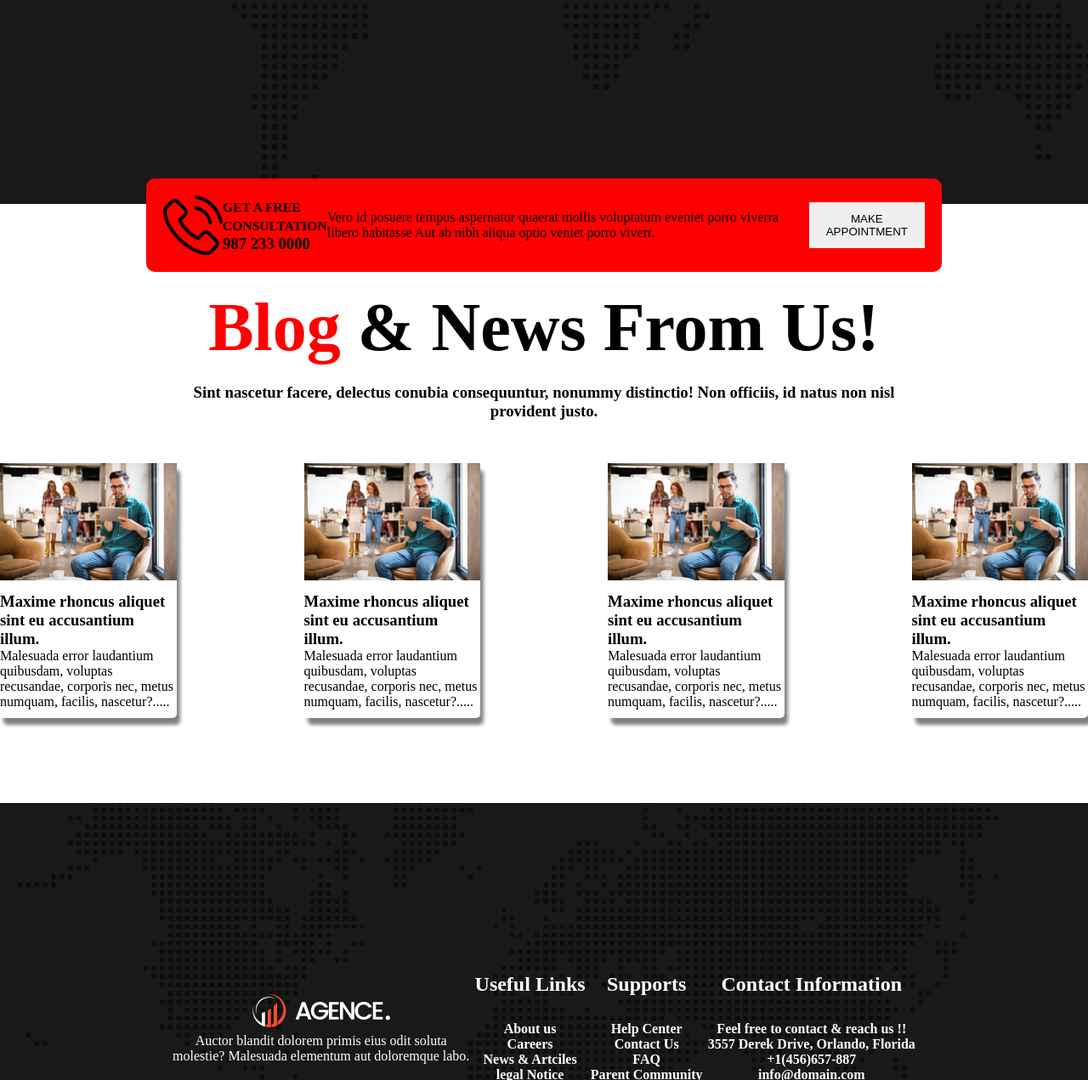
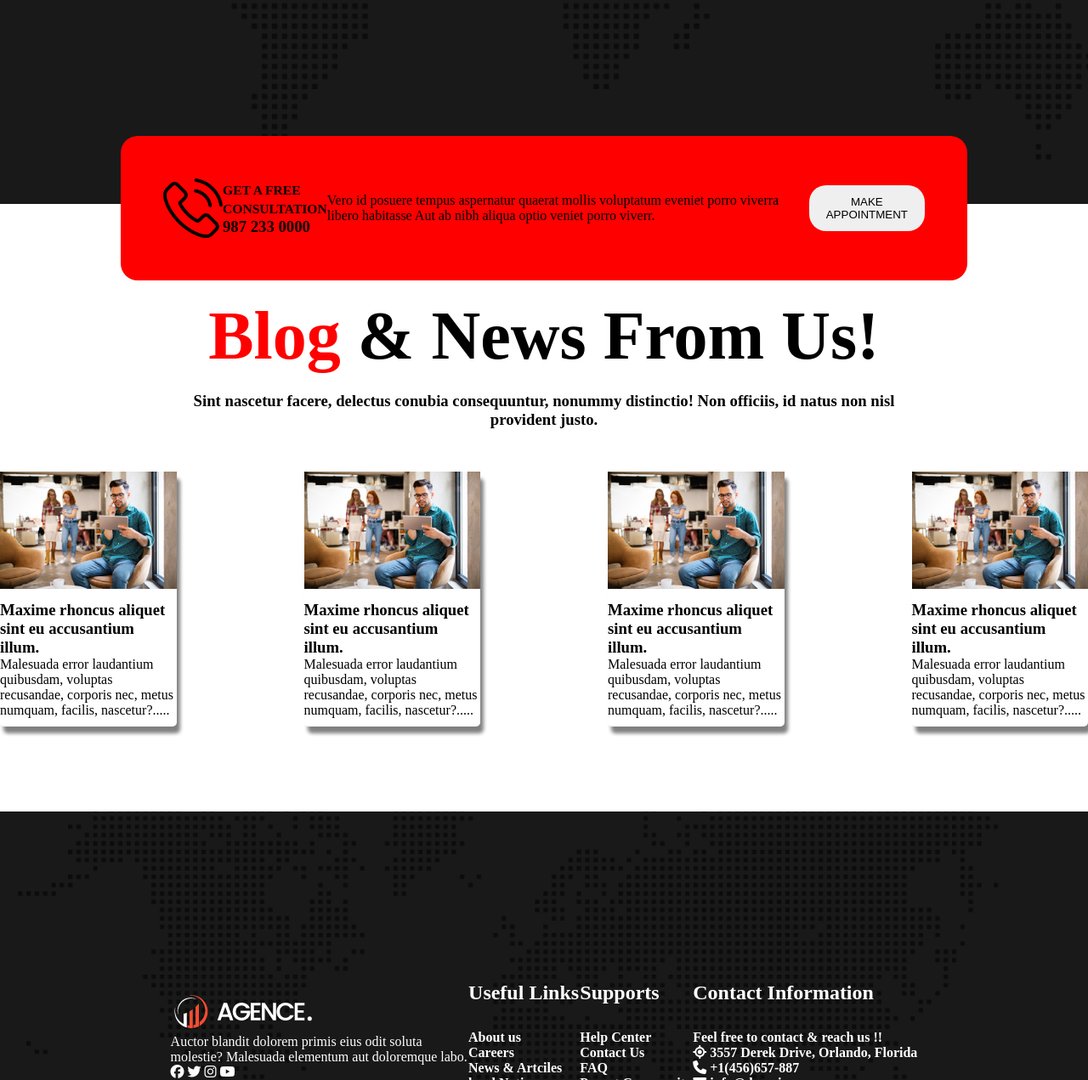
Before and after one commit to hasibulhussen007/conceptual-session-2, a plain HTML site: page index.html in a window 1280 px wide. Shown: the part 1529-2800 px from the top of the page at 85% size. Drawn offline with Linux system fonts and the light colour scheme.

Commit message:
complete

```diff
--- a/index.html
+++ b/index.html
@@ -5,6 +5,7 @@
     <meta name="viewport" content="width=device-width, initial-scale=1.0">
     <title>Agency</title>
     <link rel="stylesheet" href="styles/style.css">
+    <script src="https://kit.fontawesome.com/4bbeb66a6e.js" crossorigin="anonymous"></script>
 </head>
 <body>
     <header>
@@ -122,6 +123,10 @@
                 <div>
                     <img src="asset/logo/logo.png" alt="">
                     <p>Auctor blandit dolorem primis eius odit soluta <br> molestie? Malesuada elementum aut doloremque labo.</p>
+                    <i class="fa-brands fa-facebook"></i>
+                    <i class="fa-brands fa-twitter"></i>
+                    <i class="fa-brands fa-instagram"></i>
+                    <i class="fa-brands fa-youtube"></i>
                 </div>
                 <div>
                     <h2 class="max-gap">Useful Links</h2>
@@ -140,13 +145,13 @@
                 <div>
                     <h2 class="max-gap">Contact Information</h2>
                     <h4>Feel free to contact & reach us !!</h4>
-                    <h4>3557 Derek Drive, Orlando, Florida</h4>
-                    <h4>+1(456)657-887</h4>
-                    <h4>info@domain.com</h4>
+                    <h4> <i class="fa-solid fa-location-crosshairs"></i> 3557 Derek Drive, Orlando, Florida</h4>
+                    <h4> <i class="fa-solid fa-phone"></i> +1(456)657-887</h4>
+                    <h4> <i class="fa-solid fa-envelope"></i> info@domain.com</h4>
+                </div>
             </div>
-        </div>
-        <hr>
-        <small>&copy; Copyright 2022 Agence. All rights reserved.</small>
+                <hr class="hr">
+                <small>&copy; Copyright 2022 Agence. All rights reserved.</small>
         </div>
     </footer>
 </body>
--- a/styles/style.css
+++ b/styles/style.css
@@ -45,6 +45,7 @@
 .btn{
     padding: 12px 20px;
     border: none;
+    border-radius: 20px;
 }
 .bg-primary{
     background-color: red;
@@ -110,10 +111,10 @@
     justify-content: space-around;
     width: 70%;
     margin: auto;
-    padding: 20px;
+    padding: 50px;
     background-color: red;
-    border-radius: 10px;
-    margin-top: -30px;
+    border-radius: 20px;
+    margin-top: -80px;
     align-items: center;
 }
 .blog-container{
@@ -166,11 +167,12 @@
     align-items: center;
     margin-top: 100px;
     padding: 200px;
+    text-align: start;
 }
 .max-gap{
     margin-bottom: 30px;
 }
-hr{
+.hr{
     width: 75%;
     border: 0;
     border-bottom: 1px solid white;
```
